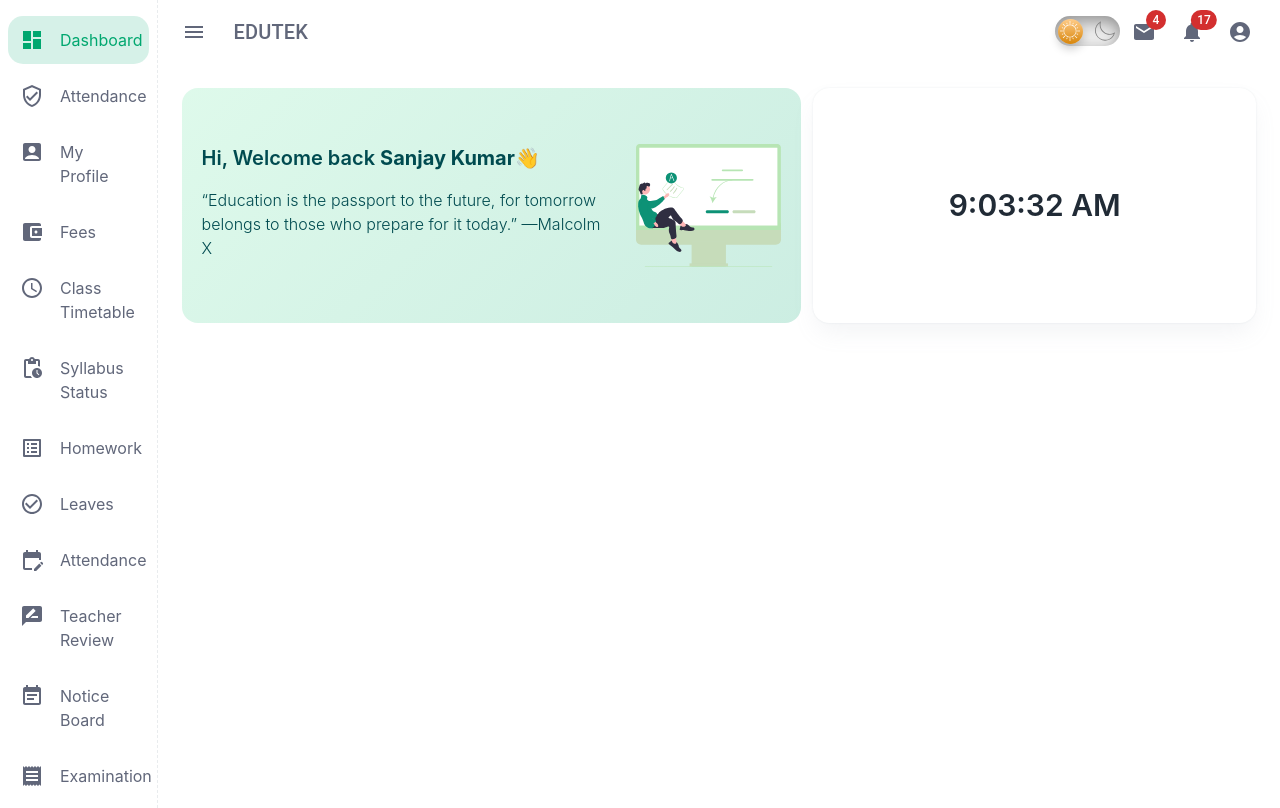
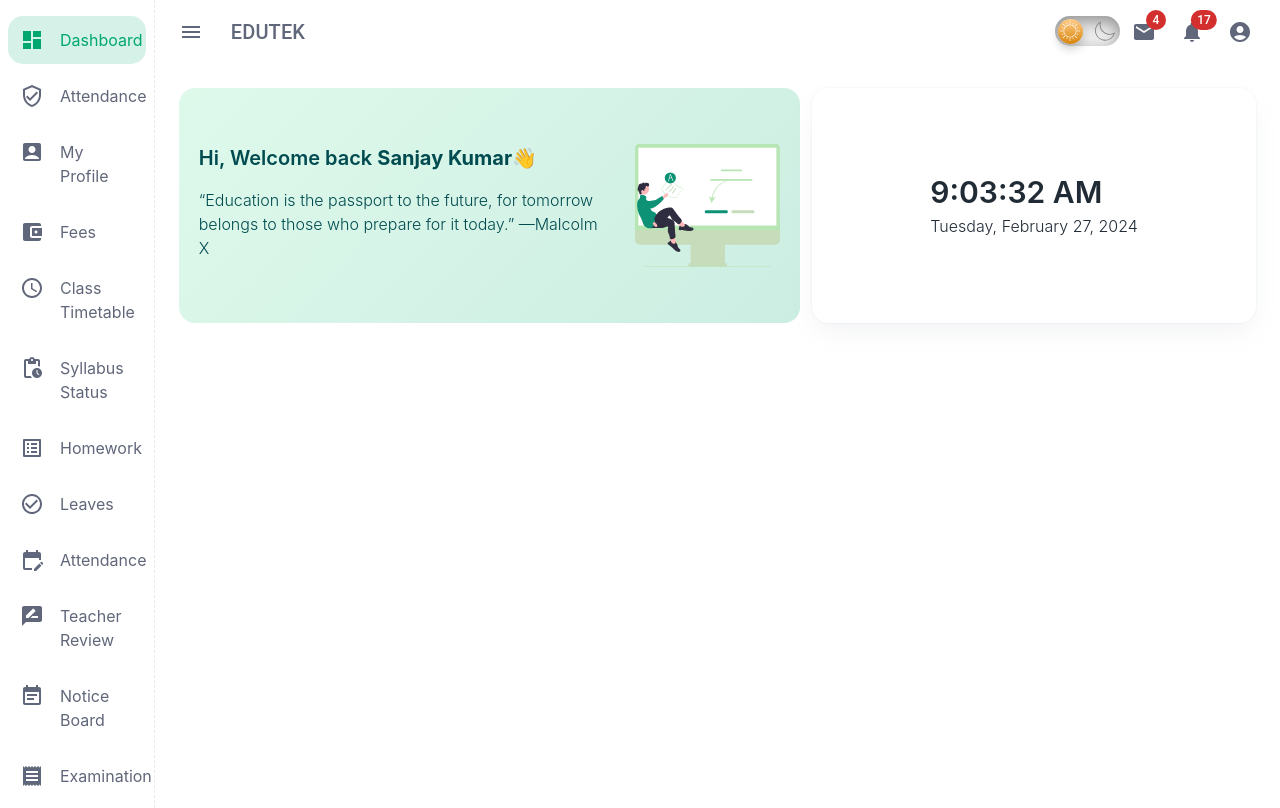
Before and after one commit to sanjayKumar-dev/edutek, a React (Create React App) app: page / in a window 1280 px wide. Built offline with nearby package versions, Linux system fonts and the light colour scheme.

Commit message:
Added day info

```diff
--- a/src/component/dayInfo/DayInfo.jsx
+++ b/src/component/dayInfo/DayInfo.jsx
@@ -2,23 +2,33 @@ import React, { useEffect, useState } from 'react'
 import './DayInfo.css'
 
 const DayInfo = () => {
-    const [currentTime, setCurrentTime] = useState(new Date());
+    const [currentDateTime, setCurrentDateTime] = useState(new Date())
 
     useEffect(() => {
-        const timerID = setInterval(() => tick(), 1000);
+        const timerID = setInterval(() => tick(), 1000)
 
         return function cleanup() {
-            clearInterval(timerID);
-        };
-    });
+            clearInterval(timerID)
+        }
+    })
 
     function tick() {
-        setCurrentTime(new Date());
+        setCurrentDateTime(new Date())
     }
+
+    const options = {
+        weekday: 'long',
+        day: 'numeric',
+        month: 'long',
+        year: 'numeric',
+        week: 'numeric'
+    }
+    const formattedDateTime = new Intl.DateTimeFormat('en-US', options).format(currentDateTime)
     return (
         <div className='dayinfo-container flex justify-center items-center'>
             <div>
-                <h1 className='text-3xl font-semibold'>{currentTime.toLocaleTimeString()}</h1>
+                <h1 className='text-3xl font-semibold'>{currentDateTime.toLocaleTimeString()}</h1>
+                <p className='mt-1 font-light'>{formattedDateTime}</p>
             </div>
         </div>
     )
```
